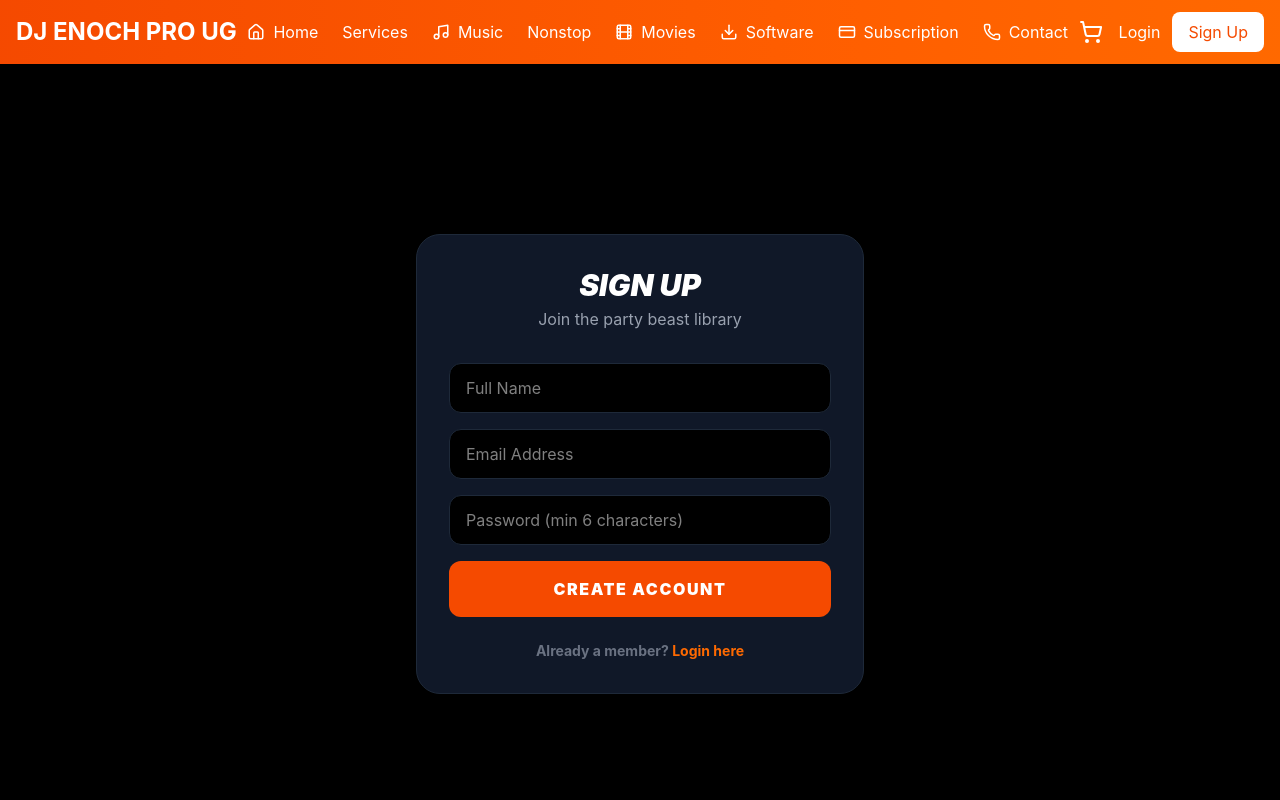
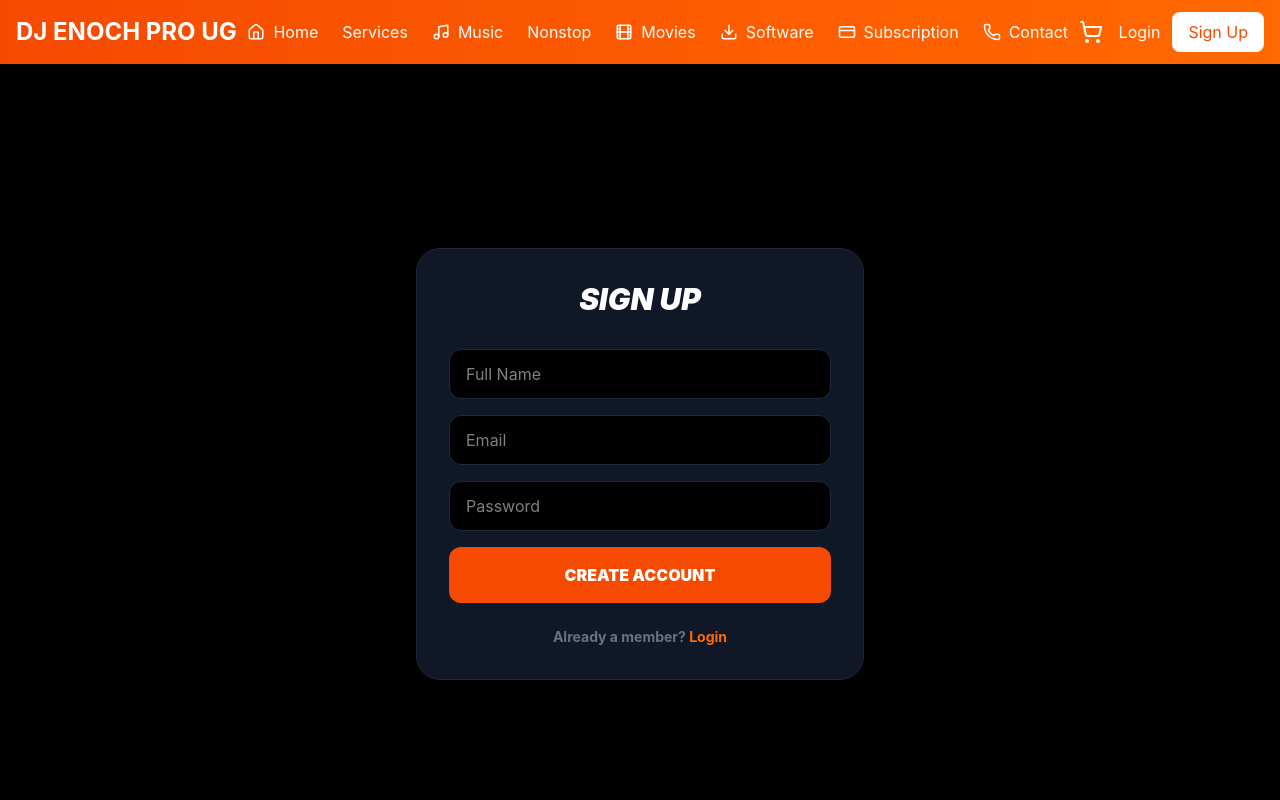
Before and after one commit to primerceug256/Businesswebsitefordjenoch, a React (Vite) app: page /signup in a window 1280 px wide. Shown: the top 800 px of the page. Built offline with nearby package versions, Linux system fonts and the light colour scheme; what @utils/supabase would draw is missing.

Commit message:
Update Signup.tsx

```diff
--- a/src/app/pages/Signup.tsx
+++ b/src/app/pages/Signup.tsx
@@ -16,70 +16,34 @@ export default function Signup() {
     e.preventDefault();
     setError('');
     setLoading(true);
-
     try {
       await signup(email, password, name);
-      alert('Signup successful! Check your email for verification.');
-      navigate('/login');
+      navigate('/');
     } catch (err: any) {
-      setError(err.message || 'Signup failed');
+      setError(err.message);
     } finally {
       setLoading(false);
     }
   };
 
   return (
-    <div className="min-h-screen bg-black flex items-center justify-center px-4 py-12">
+    <div className="min-h-screen bg-black flex items-center justify-center px-4">
       <div className="bg-gray-900 border border-gray-800 rounded-3xl p-8 w-full max-w-md shadow-2xl">
-        <div className="text-center mb-8">
-          <h1 className="text-3xl font-black text-white uppercase italic">Sign Up</h1>
-          <p className="text-gray-400 mt-1">Join the party beast library</p>
-        </div>
-
+        <h1 className="text-3xl font-black text-white text-center uppercase italic mb-8">Sign Up</h1>
         {error && (
           <div className="bg-red-500/10 border border-red-500/50 text-red-500 p-3 rounded-xl mb-4 text-sm font-bold flex items-center gap-2">
             <AlertCircle size={16} /> {error}
           </div>
         )}
-
         <form onSubmit={handleSignup} className="space-y-4">
-          <input
-            type="text"
-            placeholder="Full Name"
-            value={name}
-            onChange={(e) => setName(e.target.value)}
-            required
-            className="w-full px-4 py-3 bg-black border border-gray-800 rounded-xl text-white outline-none focus:border-orange-500"
-          />
-          <input
-            type="email"
-            placeholder="Email Address"
-            value={email}
-            onChange={(e) => setEmail(e.target.value)}
-            required
-            className="w-full px-4 py-3 bg-black border border-gray-800 rounded-xl text-white outline-none focus:border-orange-500"
-          />
-          <input
-            type="password"
-            placeholder="Password (min 6 characters)"
-            value={password}
-            onChange={(e) => setPassword(e.target.value)}
-            required
-            minLength={6}
-            className="w-full px-4 py-3 bg-black border border-gray-800 rounded-xl text-white outline-none focus:border-orange-500"
-          />
-          <button
-            type="submit"
-            disabled={loading}
-            className="w-full bg-orange-600 text-white py-4 rounded-xl font-black hover:bg-orange-700 disabled:opacity-50 transition-all flex items-center justify-center gap-2 uppercase tracking-widest"
-          >
-            {loading ? <Loader2 className="animate-spin" /> : 'Create Account'}
+          <input type="text" placeholder="Full Name" value={name} onChange={(e) => setName(e.target.value)} required className="w-full px-4 py-3 bg-black border border-gray-800 rounded-xl text-white outline-none focus:border-orange-500" />
+          <input type="email" placeholder="Email" value={email} onChange={(e) => setEmail(e.target.value)} required className="w-full px-4 py-3 bg-black border border-gray-800 rounded-xl text-white outline-none focus:border-orange-500" />
+          <input type="password" placeholder="Password" value={password} onChange={(e) => setPassword(e.target.value)} required className="w-full px-4 py-3 bg-black border border-gray-800 rounded-xl text-white outline-none focus:border-orange-500" />
+          <button type="submit" disabled={loading} className="w-full bg-orange-600 text-white py-4 rounded-xl font-black uppercase hover:bg-orange-700">
+            {loading ? <Loader2 className="animate-spin mx-auto" /> : 'Create Account'}
           </button>
         </form>
-
-        <p className="text-center mt-6 text-gray-500 text-sm font-bold">
-          Already a member? <Link to="/login" className="text-orange-500 hover:underline">Login here</Link>
-        </p>
+        <p className="text-center mt-6 text-gray-500 text-sm font-bold">Already a member? <Link to="/login" className="text-orange-500">Login</Link></p>
       </div>
     </div>
   );
```
